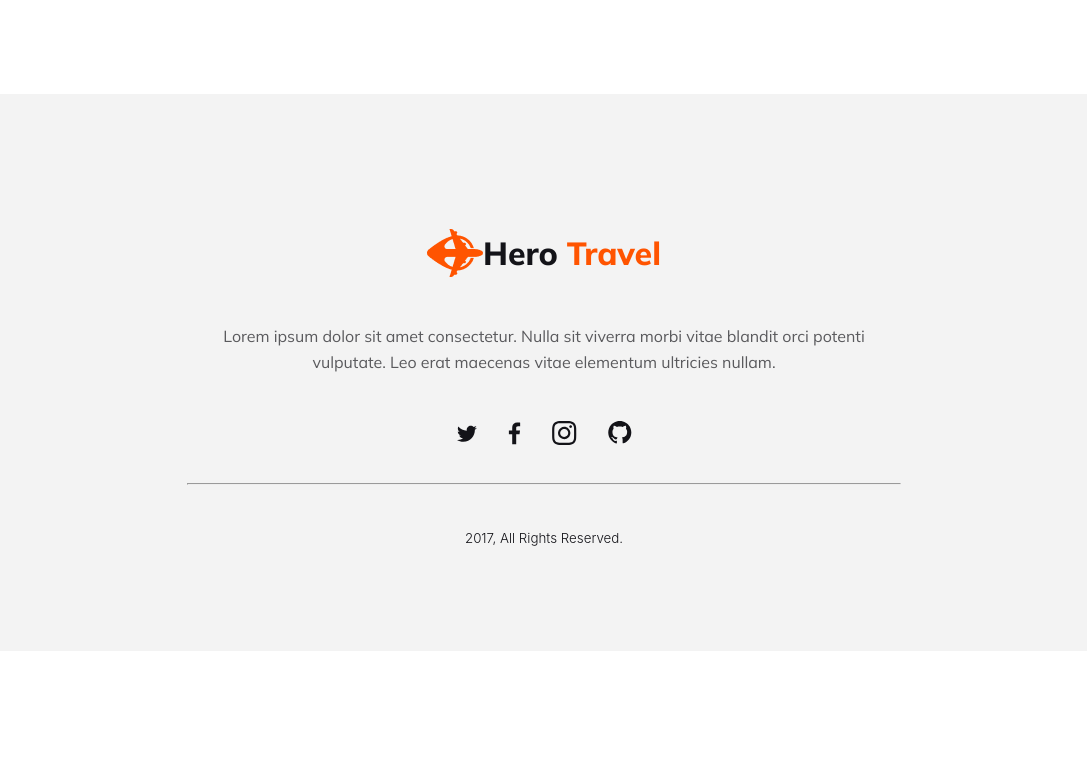
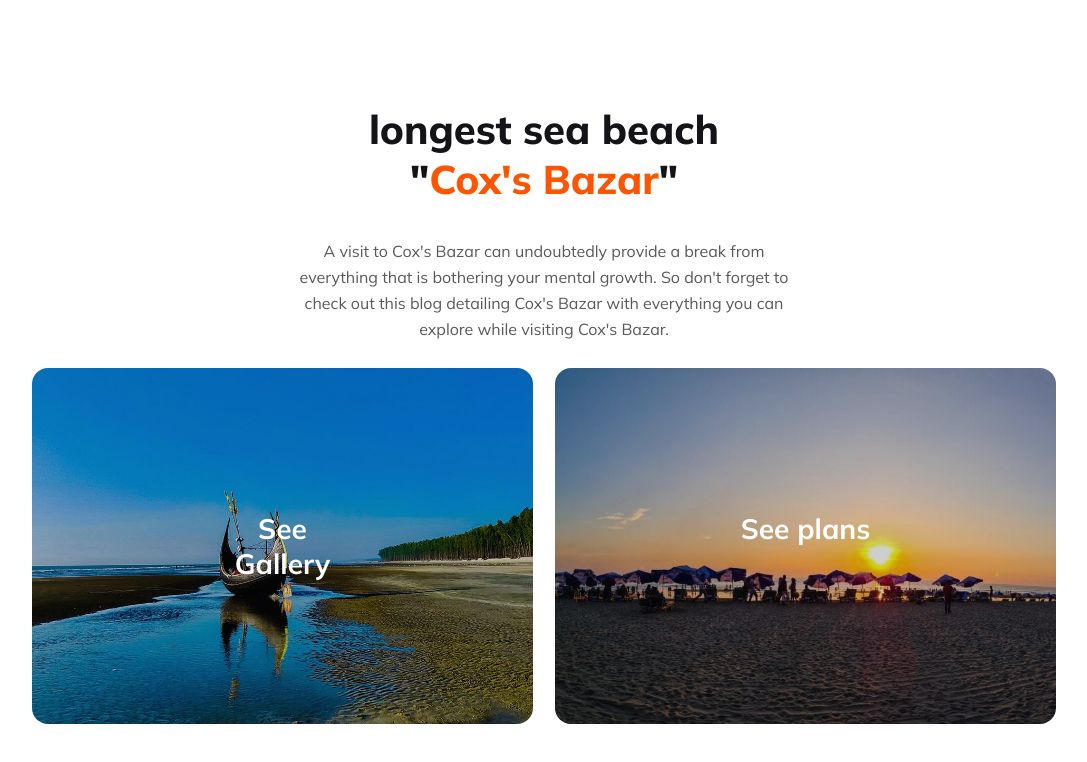
Before and after one commit to golamazamgm/assignment2, a plain HTML site: page index.html in a window 1280 px wide. Shown: the part 6687-7449 px from the top of the page, without its empty margins (96-1183 px from the left). Before the commit the page ends 7346 px from the top, so only its background shows below. Drawn offline with Linux system fonts and the light colour scheme.

Commit message:
new section

```diff
--- a/index.html
+++ b/index.html
@@ -251,6 +251,31 @@
         </section>
 
 
+        <section class="sec-eight">
+
+            <div class="title">
+                <h1 class="boro">
+                    longest sea beach <br>"<span class="holud">Cox's Bazar</span>"
+                </h1>
+                <p>A visit to Cox's Bazar can undoubtedly provide a break from everything that is bothering your mental growth. So don't forget to check out this blog detailing Cox's Bazar with everything you can explore while visiting Cox's Bazar.
+                </p>
+            </div>
+
+            <div class="cox">
+                <div class="Gallery">
+                    <h3><a href="">See Gallery</a></h3>
+                </div>
+                <div class="plan">
+                    <h3><a href="">See plans  </a></h3>
+                </div>
+            </div>
+
+
+
+
+        </section>
+
+
 
 
 
--- a/styleassign2/style2.css
+++ b/styleassign2/style2.css
@@ -625,7 +625,54 @@ margin-top: 45px;
 }
 
 
+/* .sec-eight style started */
+
+.sec-eight p{color: rgba(19, 19, 24, 0.70);
+    text-align: center;
+    font-family: Mulish;
+    font-size: 1rem;
+    font-style: normal;
+    font-weight: 400;
+    line-height: 26px; /* 162.5% */
+}
+
+.cox a{text-decoration: none;
+    color: #FFF;
+}
+.cox{
+    display: grid;
+    grid-template-columns: repeat(2, 1fr);
+    gap: 22px;
+}
+
+.Gallery{
+    color: #FFF;
+    text-align: center;
+    font-family: Mulish;
+    font-size: 1.5rem;
+    font-style: normal;
+    font-weight: 800;
+    line-height: normal;
+    border-radius: 16px;
+    background: linear-gradient(0deg, rgba(19, 19, 24, 0.20) 0%, rgba(19, 19, 24, 0.20) 100%), url('../Images/Exploring-Coxs-Bazar.jpg') lightgray 50% / cover no-repeat;
+    padding: 115px 180px;
+}
+
+.plan{color: #FFF;
+    text-align: center;
+    font-family: Mulish;
+    font-size: 1.5rem;
+    font-style: normal;
+    font-weight: 800;
+    line-height: normal;
+    border-radius: 16px;
+    background: linear-gradient(0deg, rgba(19, 19, 24, 0.20) 0%, rgba(19, 19, 24, 0.20) 100%), url('../Images/sunset-coxs-bazar-1024x548.jpg') lightgray 50% / cover no-repeat;
+    padding: 115px 180px;
+}
+
 /* responsive style started */
+
+/* 540px-571px is recommended to check responsiveness */
 
 @media screen and (max-width: 576px) {
 
@@ -679,20 +726,20 @@ section{margin-bottom: 22px;}
 .deal-1{
     border-radius: 16px;
     background: url('../Images/Group\ 39.png') lightgray 50% / cover no-repeat;
-    padding: 185px 14px 14px 14px;
+    padding: 220px 14px 14px 14px;
 
 }
 
 .deal-2{
     border-radius: 16px;
     background: url('../Images/Group\ 40.png') lightgray 50% / cover no-repeat;
-    padding: 185px 14px 14px 14px;
+    padding: 220px 14px 14px 14px;
 
 }
 .deal-3{
     border-radius: 16px;
     background: url('../Images/Group\ 39.png') lightgray 50% / cover no-repeat;
-    padding: 185px 14px 14px 14px;
+    padding: 220px 14px 14px 14px;
 
 }
 .emni-btn{margin-top: 22px;}
@@ -719,7 +766,10 @@ footer{padding: 15px 20px;}
 
 
 
-
+/* .sec-eight */
+.cox{
+    grid-template-columns: repeat(1,1fr);
+}
 
 
 
```
Also changed, not shown: Images/Exploring-Coxs-Bazar.jpg (added), Images/sunset-coxs-bazar-1024x548.jpg (added).
